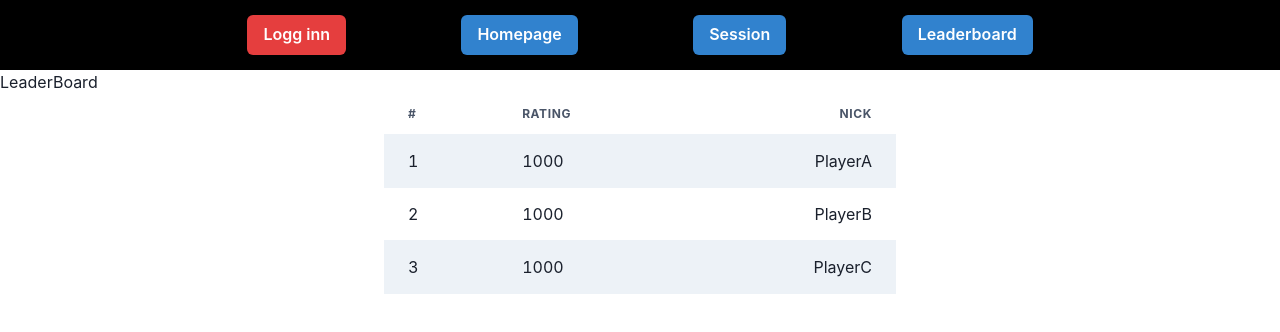
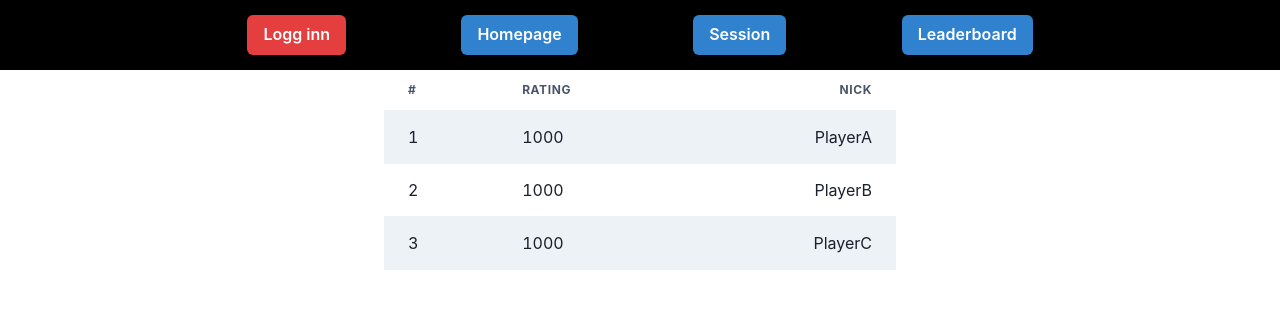
Before and after one commit to appKom/smashpause, a Next.js app: page /LeaderBoard in a window 1280 px wide. Shown: the top 332 px of the page. Built offline with nearby package versions, Linux system fonts and the light colour scheme.

Commit message:
liten god-endring

```diff
--- a/pages/LeaderBoard.tsx
+++ b/pages/LeaderBoard.tsx
@@ -20,7 +20,6 @@ const Session:React.FC = () => {
 
         <div>
             <Navbar/>
-            <h1>LeaderBoard</h1>
             <Leaderboard/>
         </div>
     )
--- a/pages/Session.tsx
+++ b/pages/Session.tsx
@@ -10,8 +10,7 @@ const Session:React.FC = () => {
     return (
         <div>
             <Navbar/>
-            <h1>Sessions
-            </h1>
+
             <SessionCreate/>
         </div>
 
```
